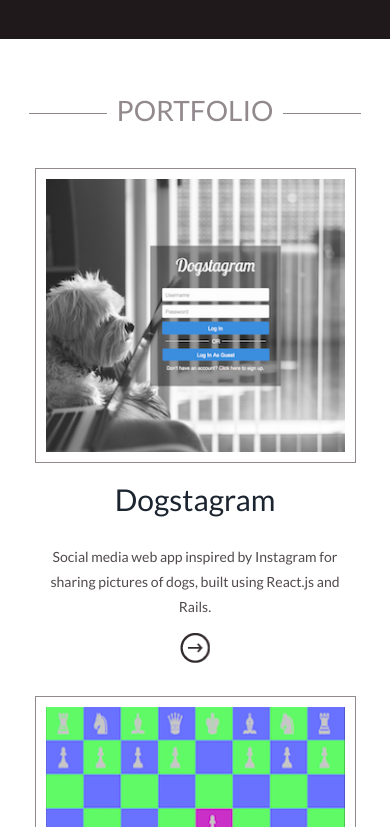
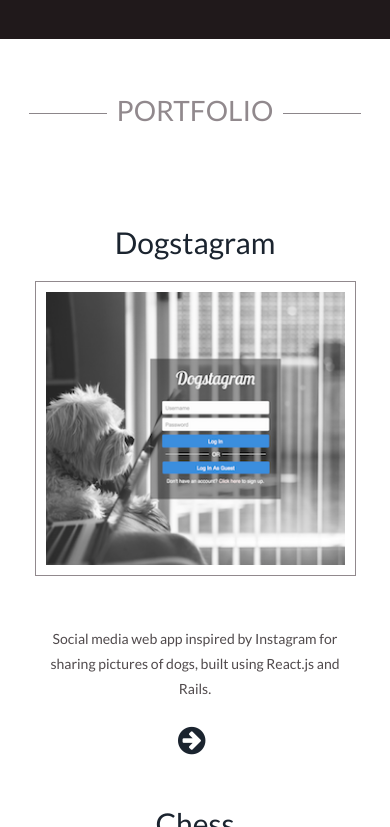
Before and after one commit to JTung1104/JTung1104.github.io, a plain HTML site: page index.html in a window 390 px wide. Shown: the part 2135-2962 px from the top of the page. Drawn offline with Linux system fonts and the light colour scheme.

Commit message:
change hover color links and change layout

```diff
--- a/css/style.css
+++ b/css/style.css
@@ -269,27 +269,24 @@ a.down{
 	display:inline-block;
 }
 .portfolio-grid p{
-	margin:3em 1em 0 1em;
+	margin: 1em 1em 0px 1em;
 	color:#504A4C;
 	line-height:25px;
 }
 .portfolio-grid img{
 	width:100%;
 }
-a.rightarrow  span{
-	height:30px;
-	width:30.5px;
-	background:url(../images/rightarw.png);
-	display:inline-block;
-}
+
 a.rightarrow{
 	margin-top:1em;
 	display:inline-block;
 }
+
 .gh-link {
 	display: block;
 	font-size: 22px;
 	margin-bottom: 20px;
+	margin-top: 30px;
 }
 .img-bdr {
 	border: 1px solid #91898D;
@@ -366,7 +363,7 @@ p.copy-right a{
 		width: 60%;
 	}
 	.portfolio-grid p {
-		margin: 2em 0em 0 0em;
+		margin: 1em 1em 0px 1em;
 	}
 	.footer-left p {
 		width: 90%;
@@ -380,7 +377,8 @@ p.copy-right a{
 		width: 80%;
 	}
 	.portfolio-grid p {
-		margin: 2em 0em 0 0em;
+		margin: 1em 1em 0px 1em;
+		margin-top: 50px;
 	}
 	.footer-left p {
 		width: 90%;
@@ -416,7 +414,8 @@ p.copy-right a{
 		width: 80%;
 	}
 	.portfolio-grid p {
-		margin: 2em 0em 0 0em;
+		margin: 1em 1em 0px 1em;
+		margin-top: 50px;
 	}
 	.footer-left p {
 		width: 90%;
@@ -479,6 +478,7 @@ p.copy-right a{
 	}
 	.portfolio-grid {
 		padding: 0 0 2em 0;
+		margin-top: 50px;
 	}
 	a.portdown {
 		margin: 2em 0 2em 0em;
@@ -498,7 +498,7 @@ p.copy-right a{
 		width: 100%;
 	}
 	.portfolio-grid p {
-		margin: 2em 0em 0 0em;
+		margin: 1em 1em 0px 1em;
 	}
 	.footer-left p {
 		width: 90%;
@@ -561,6 +561,7 @@ p.copy-right a{
 	}
 	.portfolio-grid {
 		padding: 0 0 2em 0;
+		margin-top: 50px;
 	}
 	a.portdown {
 		margin: 2em 0 2em 0em;
@@ -599,7 +600,8 @@ p.copy-right a{
 		padding: 0.5em 0 0 0;
 	}
 	.portfolio-grid p {
-		margin: 2em 0em 0 0em;
+		margin: 1em 1em 0px 1em;
+		margin-top: 50px;
 	}
 	.footer-left p {
 		width: 100%;
@@ -665,6 +667,7 @@ p.copy-right a{
 	}
 	.portfolio-grid {
 		padding: 0 0 2em 0;
+		margin-top: 50px;
 	}
 	a.portdown {
 		margin: 1em 0 2em 0em;
@@ -799,6 +802,7 @@ p.copy-right a{
 	}
 	.portfolio-grid {
 		padding: 0 0 2em 0;
+		margin-top: 50px;
 	}
 	a.portdown {
 		margin: 1em 0 2em 0em;
@@ -859,3 +863,58 @@ p.copy-right a{
 		width:100%
 	}
 }
+@-webkit-keyframes hvr-icon-pulse-grow {
+  to {
+    -webkit-transform: scale(1.3);
+    transform: scale(1.3);
+  }
+}
+
+@keyframes hvr-icon-pulse-grow {
+  to {
+    -webkit-transform: scale(1.3);
+    transform: scale(1.3);
+  }
+}
+
+.hvr-icon-pulse-grow {
+  display: inline-block;
+  vertical-align: middle;
+  -webkit-transform: translateZ(0);
+  transform: translateZ(0);
+  box-shadow: 0 0 1px rgba(0, 0, 0, 0);
+  -webkit-backface-visibility: hidden;
+  backface-visibility: hidden;
+  -moz-osx-font-smoothing: grayscale;
+  position: relative;
+  padding-right: 6.2em;
+}
+.hvr-icon-pulse-grow:before {
+  content: "\f0a9";
+  position: absolute;
+  right: 1em;
+  padding: 0 1px;
+  font-family: FontAwesome;
+	font-size: 32px;
+  -webkit-transform: translateZ(0);
+  transform: translateZ(0);
+  -webkit-transition-timing-function: ease-out;
+  transition-timing-function: ease-out;
+}
+.hvr-icon-pulse-grow:hover:before, .hvr-icon-pulse-grow:focus:before, .hvr-icon-pulse-grow:active:before {
+  -webkit-animation-name: hvr-icon-pulse-grow;
+  animation-name: hvr-icon-pulse-grow;
+  -webkit-animation-duration: 0.3s;
+  animation-duration: 0.3s;
+  -webkit-animation-timing-function: linear;
+  animation-timing-function: linear;
+  -webkit-animation-iteration-count: infinite;
+  animation-iteration-count: infinite;
+  -webkit-animation-direction: alternate;
+  animation-direction: alternate;
+}
+
+.project-title {
+	position: relative;
+  bottom: 12px;
+}
--- a/index.html
+++ b/index.html
@@ -11,6 +11,7 @@ License URL: http://creativecommons.org/licenses/by/3.0/
 	<script src="js/jquery.min.js"> </script>
 	<link href="css/bootstrap.css" rel='stylesheet' type='text/css' />
 	<link href="css/style.css" rel="stylesheet" type="text/css" media="all" />
+	<link rel="stylesheet" href="https://maxcdn.bootstrapcdn.com/font-awesome/4.5.0/css/font-awesome.min.css">
 	<link href='http://fonts.googleapis.com/css?family=Lato:100,300,400,700,900' rel='stylesheet' type='text/css'>
 	<meta name="viewport" content="width=device-width, initial-scale=1">
 	<script type="application/x-javascript"> addEventListener("load", function() { setTimeout(hideURLbar, 0); }, false); function hideURLbar(){ window.scrollTo(0,1); } </script>
@@ -150,22 +151,22 @@ License URL: http://creativecommons.org/licenses/by/3.0/
 			  <div class="container">
 				  <div class="portfolio-grids">
 					  <div class="portfolio-grid col-md-4">
+							<h2><a class="project-title" href="http://www.dogstagram.club/">Dogstagram</a></h2>
 						 <div class="img-bdr"><a href="http://www.dogstagram.club"><img src="images/dogstagram.png"></a></div>
-						 	<h2><a href="http://www.dogstagram.club/">Dogstagram</a></h2>
 						  <p>Social media web app inspired by Instagram for sharing pictures of dogs, built using React.js and Rails.</p>
-						  <a class="rightarrow" href="http://www.dogstagram.club/"><span> </span></a>
+						  <a class="rightarrow hvr-icon-pulse-grow" href="http://www.dogstagram.club/"><span> </span></a>
 					  </div>
 					  <div class="portfolio-grid col-md-4">
+							<h2><a class="project-title" href="http://www.github.com/JTung1104/Chess">Chess</a></h2>
 						  <div class="img-bdr"><a href="http://www.github.com/JTung1104/Chess"><img src="images/chess.png"></a></div>
-							<h2><a href="http://www.github.com/JTung1104/Chess">Chess</a></h2>
-						  <p>Classic two player strategy game built with Ruby to be played in the console.</p>
-						  <a class="rightarrow" href="http://www.github.com/JTung1104/Chess"><span> </span></a>
+						  <p>Classic two player strategy game built with Ruby to be played in the console.<br></br></p>
+						  <a class="rightarrow hvr-icon-pulse-grow" href="http://www.github.com/JTung1104/Chess"><span> </span></a>
 					  </div>
 					  <div class="portfolio-grid col-md-4">
+							<h2><a class="project-title" href="/DrunkenBirds">DrunkenBirds</a></h2>
 						  <div class="img-bdr"><a href="/DrunkenBirds"><img src="images/drunkenbirds.png"></a></div>
-							<h2><a href="/DrunkenBirds">DrunkenBirds</a></h2>
-						  <p>2D browser-based shooter. Built with vanilla JavaScript and HTML5 Canvas.</p>
-						  <a class="rightarrow" href="/DrunkenBirds"><span> </span></a>
+						  <p>2D browser-based shooter. Built with vanilla JavaScript and HTML5 Canvas.<br></br></p>
+						  <a class="rightarrow hvr-icon-pulse-grow" href="/DrunkenBirds"><span> </span></a>
 					  </div>
 					  <div class="clear"> </div>
 				  </div>
```
Also changed, not shown: css/bootstrap.css.
